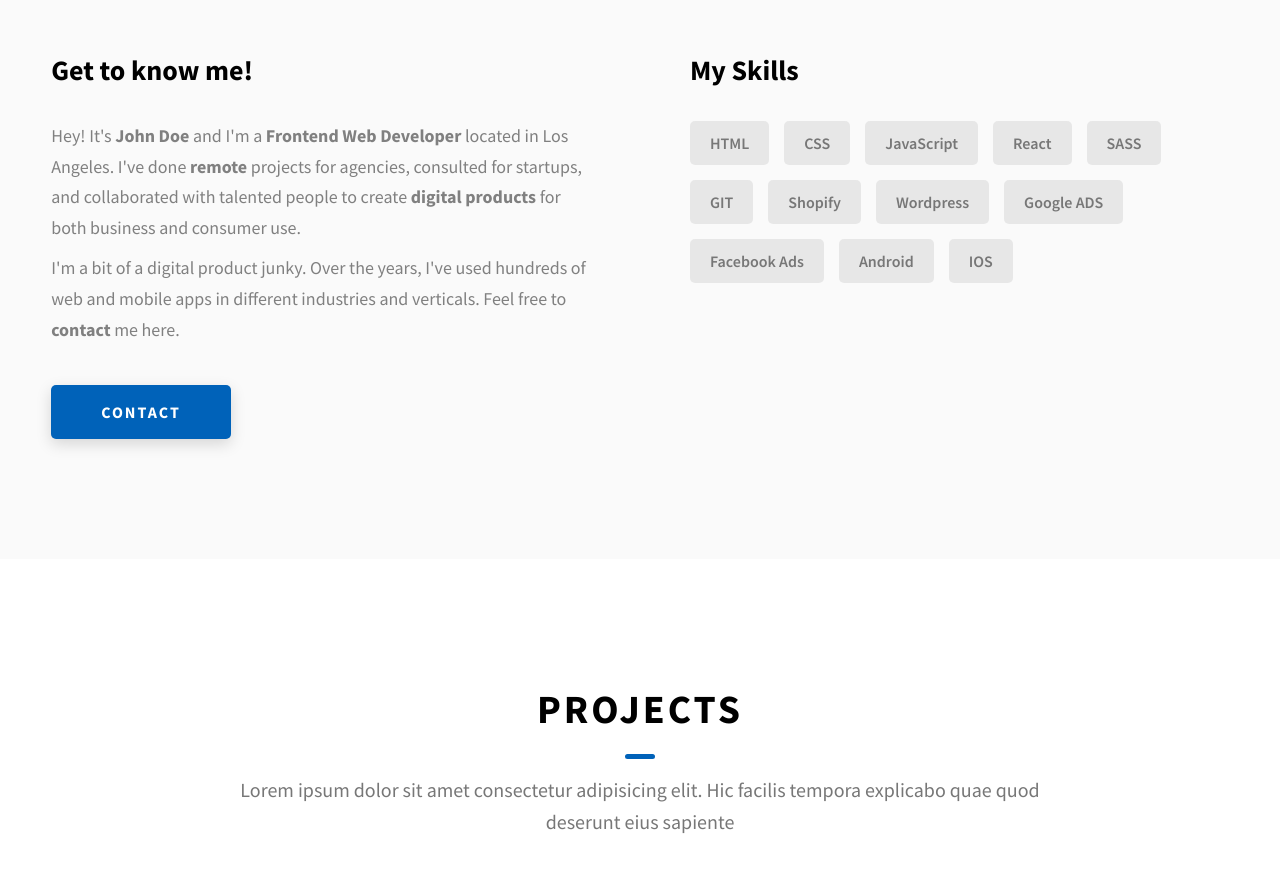
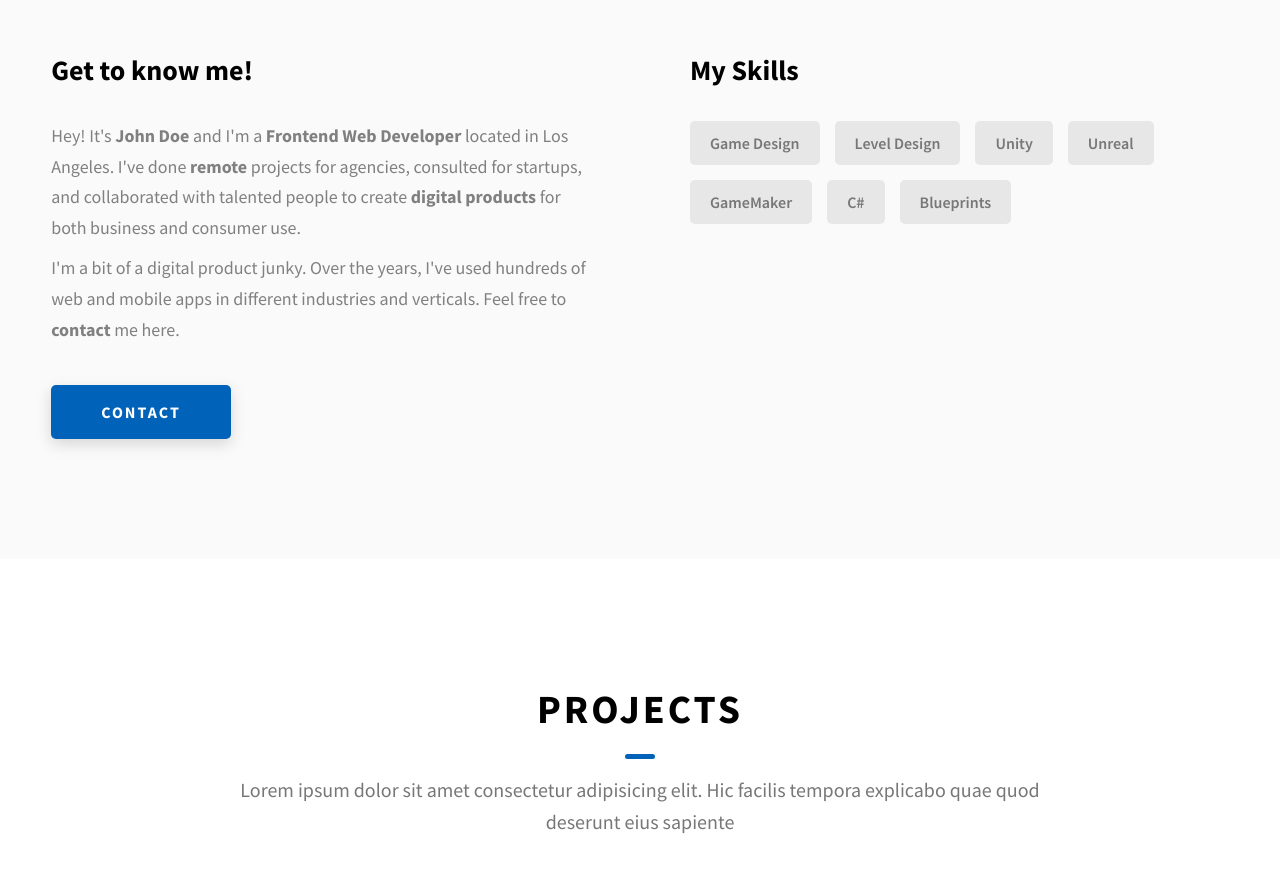
Before and after one commit to Carnegies/casperkarlsson.com, a website: page index.html in a window 1280 px wide. Shown: the part 1120-1991 px from the top of the page. Drawn offline with Linux system fonts and the light colour scheme.

Commit message:
Skills update

```diff
--- a/index.html
+++ b/index.html
@@ -188,18 +188,13 @@
           <div class="about__content-skills">
             <h3 class="about__content-title">My Skills</h3>
             <div class="skills">
-              <div class="skills__skill">HTML</div>
-              <div class="skills__skill">CSS</div>
-              <div class="skills__skill">JavaScript</div>
-              <div class="skills__skill">React</div>
-              <div class="skills__skill">SASS</div>
-              <div class="skills__skill">GIT</div>
-              <div class="skills__skill">Shopify</div>
-              <div class="skills__skill">Wordpress</div>
-              <div class="skills__skill">Google ADS</div>
-              <div class="skills__skill">Facebook Ads</div>
-              <div class="skills__skill">Android</div>
-              <div class="skills__skill">IOS</div>
+              <div class="skills__skill">Game Design</div>
+              <div class="skills__skill">Level Design</div>
+              <div class="skills__skill">Unity</div>
+              <div class="skills__skill">Unreal</div>
+              <div class="skills__skill">GameMaker</div>
+              <div class="skills__skill">C#</div>
+              <div class="skills__skill">Blueprints</div>
             </div>
           </div>
         </div>
```
